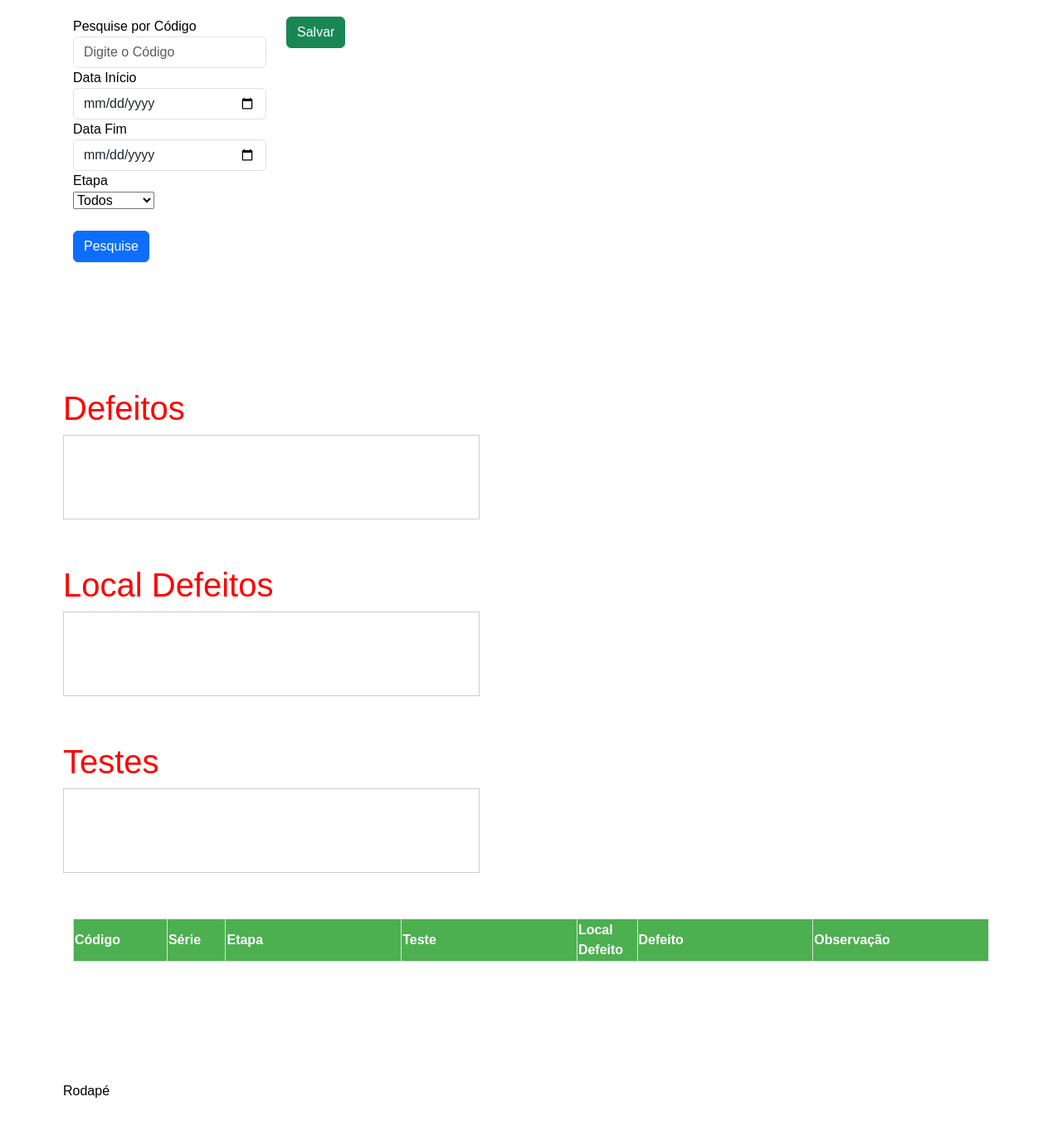
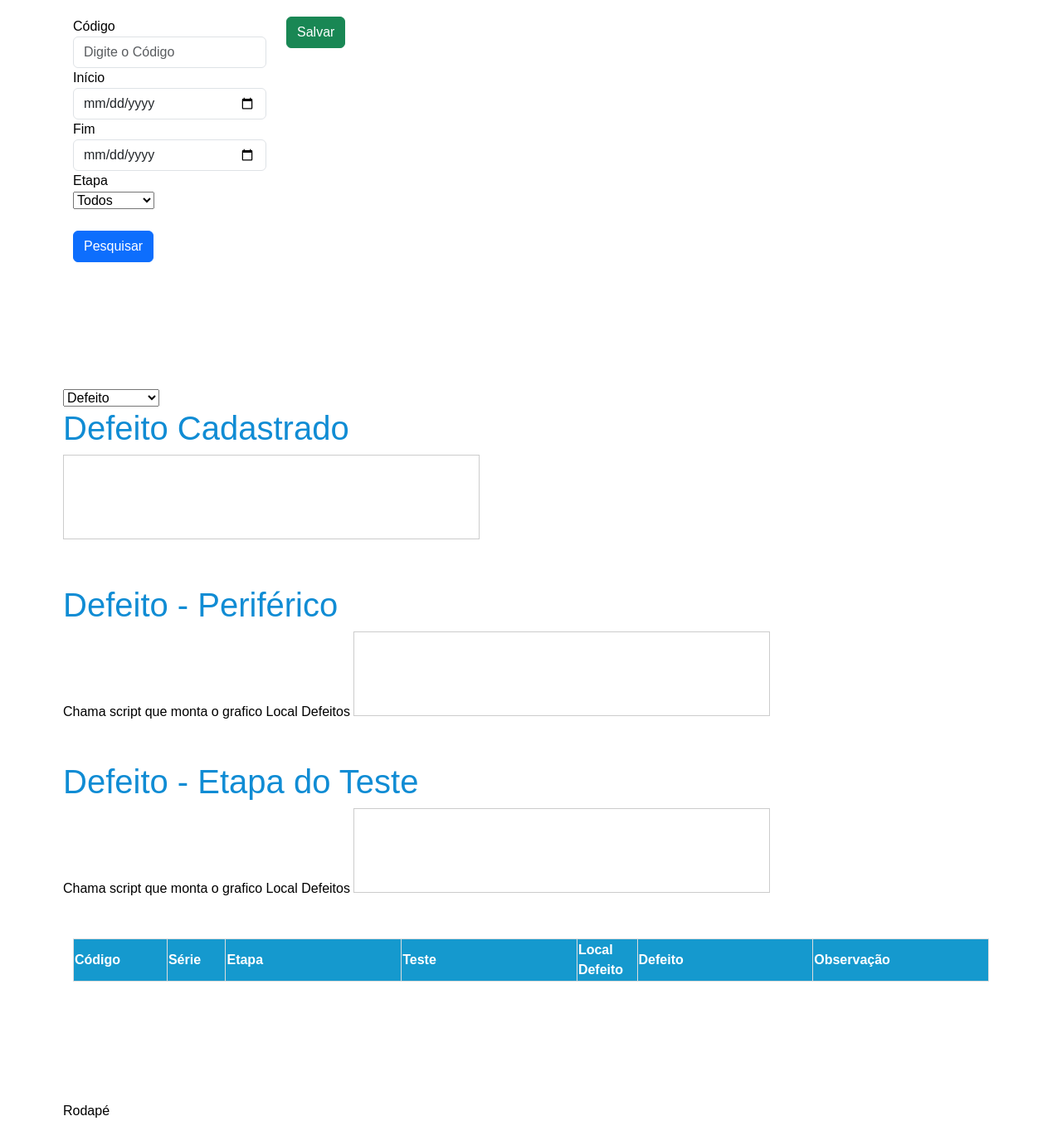
Before and after one commit to Dev-Pedro-Padilha/ViewProducao, a Django app: template defeito/templates/defeitos.html in a window 1280 px wide. Shown: the part 57-1408 px from the top of the page at 83% size. Before the commit the page ends 1380 px from the top, so only its background shows below. Run offline with Django 5.2, Linux system fonts and the light colour scheme; the template is opened without the code that fills it, so the values that code supplies are empty; some libraries are stand-ins or nearby versions.

Commit message:
Estilizacao

```diff
--- a/defeito/static/css/styles_defeitos.css
+++ b/defeito/static/css/styles_defeitos.css
@@ -8,7 +8,7 @@ th, td {
     border: 1px solid #ddd;
 }
 th {
-    background-color: #4CAF50;
+    background-color: #1599ce;
     color: white;
 }
 tr:nth-child(even) {
--- a/defeito/static/js/grafico_defeitos.js
+++ b/defeito/static/js/grafico_defeitos.js
@@ -1,8 +1,12 @@
+// Obtenha o índice selecionado do input HTML
+const valor = parseInt(document.getElementById('indice').value);
+console.log("Valor:", valor);
+
 // Define os dados usando JSON válido
 console.log("Dados de defeitos:", defeitosDataJson);  // Verifica os dados no console
 
 // Transformar dados para o gráfico
-const defeitos = defeitosDataJson.map(item => item[5]);  // Tipo de Defeito
+const defeitos = defeitosDataJson.map(item => item[valor]);  // Tipo de Defeito
 
 // Contar a frequência de cada defeito
 const defeitoFrequencia = {};
--- a/defeito/templates/defeitos.html
+++ b/defeito/templates/defeitos.html
@@ -13,14 +13,14 @@
         <div class="col-auto">
             <form action="{% url 'defeito' %}" method="GET" class="form-inline"> {% csrf_token %}
                 <div class="form-group">
-                    <label for="searchCodigo" class="mr-2">Pesquise por Código</label>
+                    <label for="searchCodigo" class="mr-2">Código</label>
                     <input type="text" name="searchCodigo" class="form-control" placeholder="Digite o Código">
                     <div class="form-group">
-                        <label for="data_selecionada_inicio" class="mr-2">Data Início</label>
+                        <label for="data_selecionada_inicio" class="mr-2">Início</label>
                         <input type="date" id="data_selecionada_inicio" name="data_selecionada_inicio" value="{{ data_inicio }}" required class="form-control mr-3">
                     </div>
                     <div class="form-group">
-                        <label for="data_selecionada_fim" class="mr-2">Data Fim</label>
+                        <label for="data_selecionada_fim" class="mr-2">Fim</label>
                         <input type="date" id="data_selecionada_fim" name="data_selecionada_fim" value="{{ data_fim }}" required class="form-control mr-3">
                     </div>
                     <div>
@@ -50,7 +50,7 @@
                         </select>
                     </div>
                     <br>
-                    <input type="submit" value="Pesquise" class="btn btn-primary ml-2">
+                    <input type="submit" value="Pesquisar" class="btn btn-primary ml-2">
                 </div>
 
             </form>
@@ -89,18 +89,28 @@
 </div>
 <br>
 
-<h1>Defeitos</h1>
+<select id="indice">
+    <option value="5">Defeito</option>
+    <option value="4">Local Defeito</option>
+    <option value="3">Teste</option>
+</select>
+
+<h1>Defeito Cadastrado</h1>
 <!--Chama script que monta o grafico Defeitos-->
 <canvas id="defeitosChart" width="500" height="100" style="border: 1px solid #ccc;"></canvas>
 <br><br><br>
-<h1>Local Defeitos</h1>
-<!--Chama script que monta o grafico Local Defeitos-->
+
+
+
+<h1>Defeito - Periférico</h1>
+Chama script que monta o grafico Local Defeitos
 <canvas id="localDefeitosChart" width="500" height="100" style="border: 1px solid #ccc;"></canvas>
 <br><br><br>
-<h1>Testes</h1>
-<!--Chama script que monta o grafico Local Defeitos-->
+<h1>Defeito - Etapa do Teste</h1>
+Chama script que monta o grafico Local Defeitos
 <canvas id="testesChart" width="500" height="100" style="border: 1px solid #ccc;"></canvas>
 <br><br><br>
+
 
 <!--Monta Tabela-->
 <div class="container">
--- a/main/static/css/styles.css
+++ b/main/static/css/styles.css
@@ -1,6 +1,6 @@
 
 h1{
-    color: red;
+    color: rgb(16, 140, 212);
 }
 
 .container-fluid{
--- a/main/templates/base.html
+++ b/main/templates/base.html
@@ -52,16 +52,16 @@
             <ul class="navbar-nav me-auto">
               {% if request.session.username %}
                 <li class="nav-item">
-                  <a class="nav-link" aria-current="page" href="{% url 'producao' %}">Produção</a>
+                  <a class="nav-link" aria-current="page" href="{% url 'producao' %}">Teste Final      |</a>
                 </li>
                 <li class="nav-item">
-                  <a class="nav-link" aria-current="page" href="{% url 'defeito' %}">Defeitos</a>
+                  <a class="nav-link" aria-current="page" href="{% url 'defeito' %}">Defeitos      |</a>
                 </li>
                 <li class="nav-item">
-                  <a class="nav-link" aria-current="page" href="{% url 'confiabilidade' %}">Confiabilidade</a>
+                  <a class="nav-link" aria-current="page" href="{% url 'confiabilidade' %}">Confiabilidade      |</a>
                 </li>
                 <li class="nav-item">
-                  <a class="nav-link" aria-current="page" href="{% url 'produto' %}">Produtos</a>
+                  <a class="nav-link" aria-current="page" href="{% url 'produto' %}">Produtos      |</a>
                 </li>
                 <li class="nav-item">
                   <a class="nav-link" aria-current="page" href="{% url 'usuarios' %}">Usuarios</a>
--- a/producao/static/css/styles_producao.css
+++ b/producao/static/css/styles_producao.css
@@ -8,7 +8,7 @@ th, td {
     border: 1px solid #000000cf;
 }
 th {
-    background-color: #4CAF50;
+    background-color: #1599ce;
     color: rgb(255, 255, 255);
 }
 tr:nth-child(even) {
--- a/producao/static/css/styles_producao_detalhada.css
+++ b/producao/static/css/styles_producao_detalhada.css
@@ -3,7 +3,7 @@
     padding-left: 10px; /* Adiciona espaço à esquerda */
     padding-right: 50px; /* Adiciona espaço à direita */
     border-collapse: collapse;
-    background-color: #4CAF50;; /* Cor azul para os títulos */
+    background-color: #1599ce;; /* Cor azul para os títulos */
     color: white;
 }
 
@@ -67,7 +67,7 @@ tr.clickable-row {
 }
 
 .modal-header {
-    background-color: #4CAF50; /* Cor de fundo do cabeçalho do modal */
+    background-color: #1599ce;; /* Cor de fundo do cabeçalho do modal */
     color: white; /* Cor do texto do cabeçalho */
 }
 
--- a/producao/static/css/styles_producao_search.css
+++ b/producao/static/css/styles_producao_search.css
@@ -9,7 +9,7 @@ th, td {
     border: 1px solid #ddd;
 }
 th {
-    background-color: #4CAF50;
+    background-color: #1599ce;
     color: white;
 }
 tr:nth-child(even) {
--- a/produto/templates/produto_insert.html
+++ b/produto/templates/produto_insert.html
@@ -39,7 +39,7 @@
 
             <br>
             <br>
-            <label for="exampleInputPassword1">Ativo</label><br>
+            <label for="exampleInputPassword1">Situação</label><br>
                 <label>
                     <input type="radio" name="ativo" value="S">Sim
                 </label>
@@ -49,7 +49,7 @@
 
             <br>
             <br>
-            <label for="exampleInputPassword1">Jiga</label><br>
+            <label for="exampleInputPassword1">Possui Jiga</label><br>
             <label>
                 <input type="radio" name="jiga" value="S">Sim
             </label>
```
Also changed, not shown: login/templates/login.html (+17 -3 lines), login/views.py (+30 -27 lines), producao/templates/producao.html (+41 -20 lines), producao/templates/producao_detalhe.html (+8 -8 lines), producao/views.py (+5 -5 lines), usuario/templates/usuarios.html (+8 -7 lines), usuario/templates/usuarios_insert.html (+5 -5 lines), login/static/img/logo.png (added), 2 other files.
